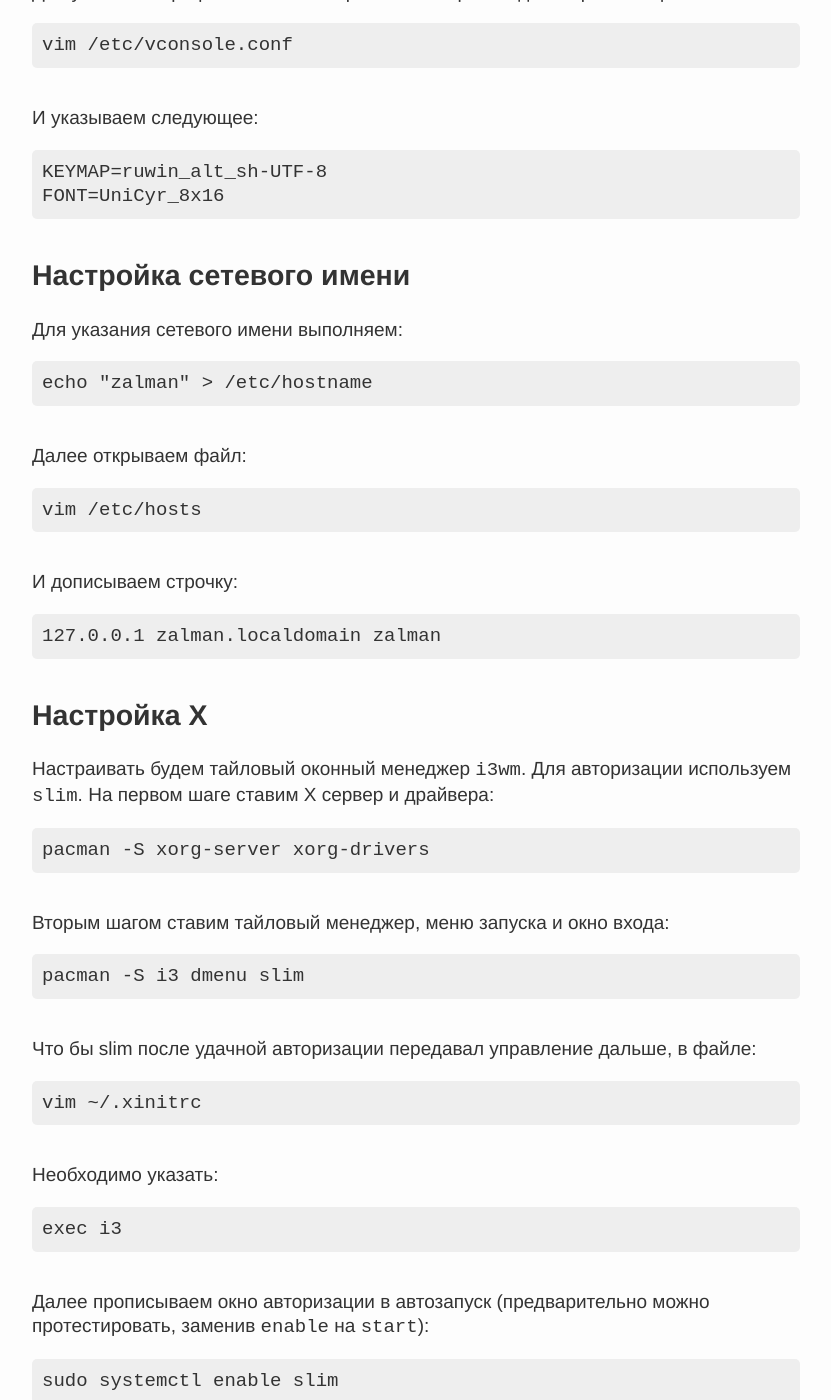
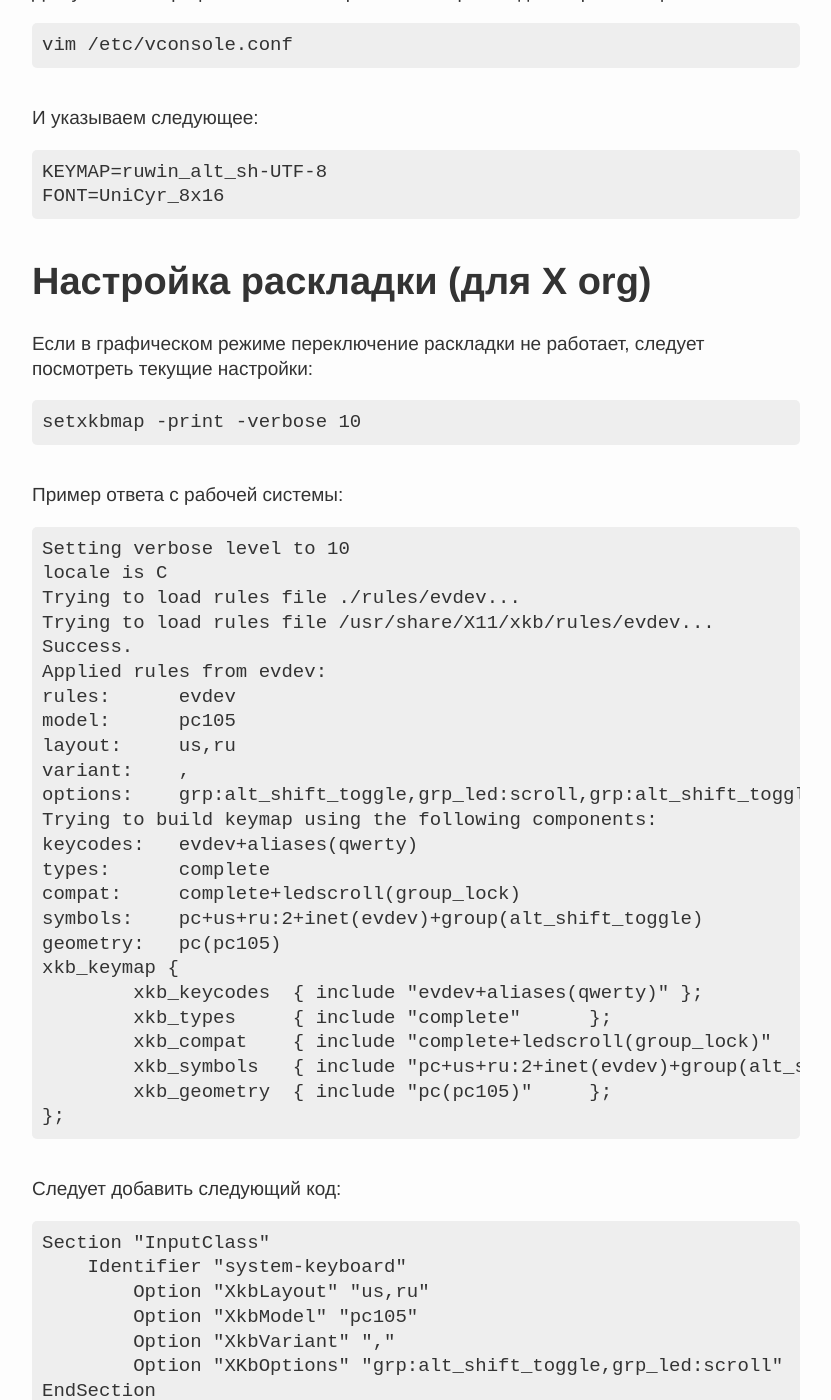
Before and after one commit to Vlad-ku/vlad-ku.github.io, a Jekyll site: the page built from _posts/2018-11-06-setting-arch.md, in a window 1280 px wide and 1400 px high, scrolled down 1623 px. Shown: the whole window, without its empty margins (224-1055 px from the left). Built offline with Jekyll 4.4.1, drawn with Linux system fonts in a browser that asks for light colours; nearby versions of some CDN libraries; some of the changed text lies outside the part shown.

Commit message:
раскладка

````diff
--- a/_posts/2018-11-06-setting-arch.md
+++ b/_posts/2018-11-06-setting-arch.md
@@ -54,6 +54,61 @@ vim /etc/vconsole.conf
 ```
 KEYMAP=ruwin_alt_sh-UTF-8
 FONT=UniCyr_8x16
+```
+
+# Настройка раскладки (для Х org)
+
+Если в графическом режиме переключение раскладки не работает, следует посмотреть текущие настройки:
+
+```
+setxkbmap -print -verbose 10
+```
+
+Пример ответа с рабочей системы:
+
+```
+Setting verbose level to 10
+locale is C
+Trying to load rules file ./rules/evdev...
+Trying to load rules file /usr/share/X11/xkb/rules/evdev...
+Success.
+Applied rules from evdev:
+rules:      evdev
+model:      pc105
+layout:     us,ru
+variant:    ,
+options:    grp:alt_shift_toggle,grp_led:scroll,grp:alt_shift_toggle,grp_led:scroll
+Trying to build keymap using the following components:
+keycodes:   evdev+aliases(qwerty)
+types:      complete
+compat:     complete+ledscroll(group_lock)
+symbols:    pc+us+ru:2+inet(evdev)+group(alt_shift_toggle)
+geometry:   pc(pc105)
+xkb_keymap {
+	xkb_keycodes  { include "evdev+aliases(qwerty)"	};
+	xkb_types     { include "complete"	};
+	xkb_compat    { include "complete+ledscroll(group_lock)"	};
+	xkb_symbols   { include "pc+us+ru:2+inet(evdev)+group(alt_shift_toggle)"	};
+	xkb_geometry  { include "pc(pc105)"	};
+};
+```
+
+Следует добавить следующий код:
+
+```
+Section "InputClass"
+    Identifier "system-keyboard"
+	Option "XkbLayout" "us,ru"
+	Option "XkbModel" "pc105"
+	Option "XkbVariant" ","
+	Option "XKbOptions" "grp:alt_shift_toggle,grp_led:scroll"
+EndSection
+```
+
+В файл:
+
+```
+/etc/X11/xorg.conf.d/00-keyboard.conf
 ```
 
 ## Настройка сетевого имени
````
